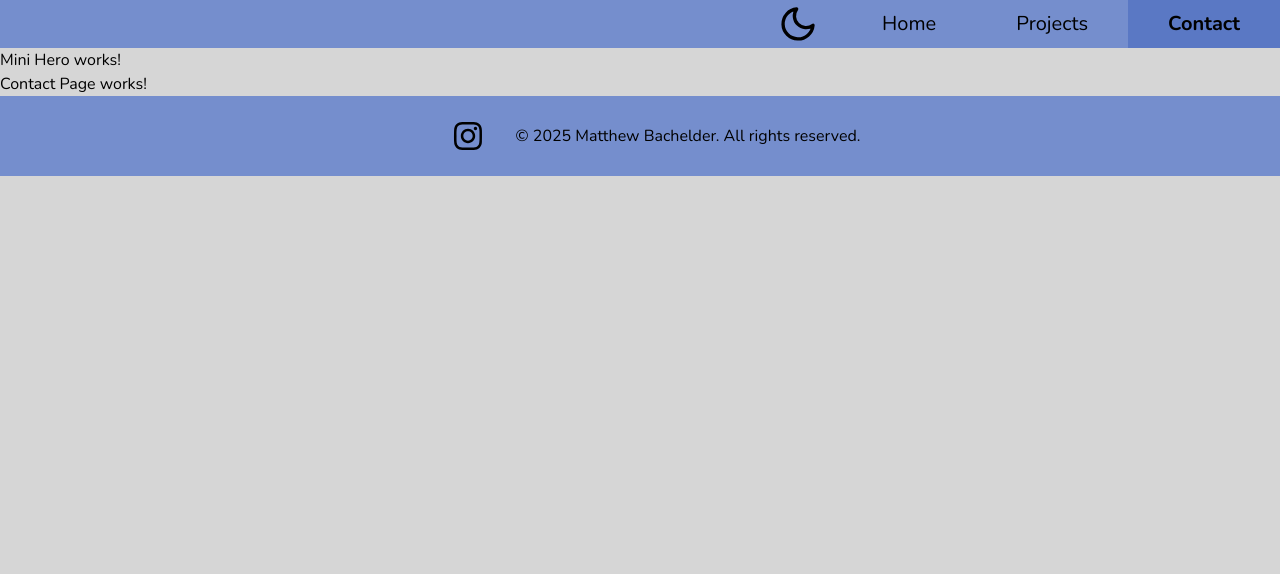
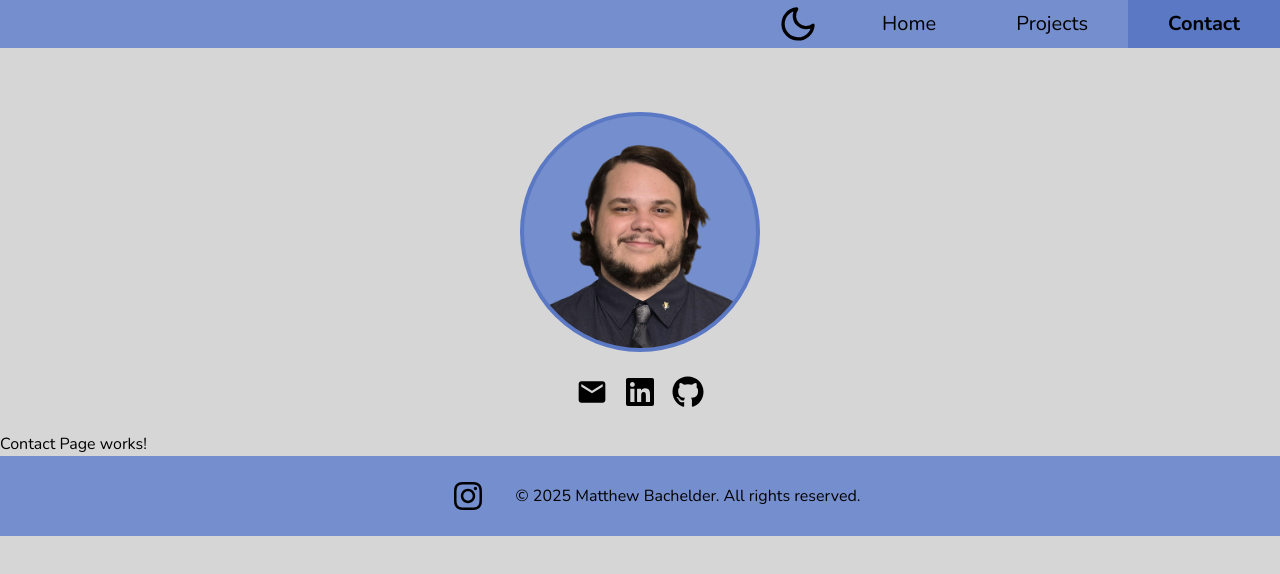
Before and after one commit to mbachel/personal-website, a Next.js app: page /contact in a window 1280 px wide. Shown: the top 574 px of the page. Built offline with nearby package versions, Linux system fonts and the light colour scheme.

Commit message:
feat: implemented minihero

```diff
--- a/src/components/MiniHero.tsx
+++ b/src/components/MiniHero.tsx
@@ -1,7 +1,53 @@
+import { FaLinkedin, FaGithub } from "react-icons/fa";
+import { MdMail } from "react-icons/md";
+
+import Image from "next/image";
+import Link from "next/link";
+
 export default function MiniHero() {
     return (
-        <div>
-            Mini Hero works!
-        </div>
+        <header className="flex flex-col font-inter items-center justify-center h-fit text-center pt-16">
+            <div className="pb-4 mb-2">
+                <Image
+                    src="/me.png"
+                    alt="Profile Picture"
+                    width={148}
+                    height={148}
+                    className="w-60 h-60 rounded-full object-cover object-center items-center mx-auto"
+                    id="profile-picture"
+                    priority
+                />
+            </div>
+            <div className="pb-6 mt-auto">
+                <Link
+                    href="/contact"
+                    title="Contact Me">
+                    <MdMail
+                        size={32}
+                        className="inline-block mx-2"
+                    />
+                </Link>
+                <Link
+                    href="https://www.linkedin.com/in/matthewbachelder/"
+                    title="LinkedIn"
+                    rel="noopener noreferrer"
+                    target="_blank">
+                    <FaLinkedin
+                        size={32}
+                        className="inline-block mx-2"
+                    />
+                </Link>
+                <Link
+                    href="https://github.com/mbachel"
+                    title="GitHub"
+                    rel="noopener noreferrer"
+                    target="_blank">
+                    <FaGithub
+                        size={32}
+                        className="inline-block mx-2"
+                    />
+                </Link>
+            </div>
+        </header>
     );
 }
```
